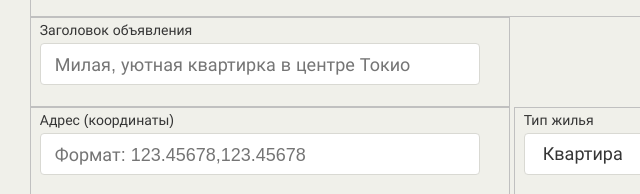
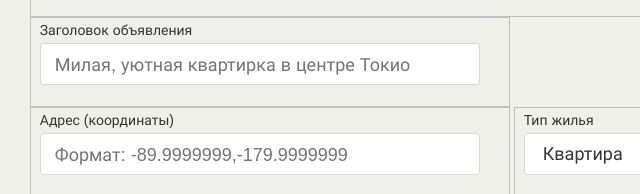
Before and after one commit to htmlacademy-javascript/1895687-keksobooking-25, a website with bundled scripts: page index.html in a window 1280 px wide. Shown: the part 840-1034 px from the top of the page, 92-732 px from the left. Built offline with nearby package versions, Linux system fonts and the light colour scheme.

Commit message:
исправлен формат заполнения адреса

```diff
--- a/index.html
+++ b/index.html
@@ -93,8 +93,9 @@
         </fieldset>
         <fieldset class="ad-form__element ad-form__element--wide">
           <label class="ad-form__label" for="address">Адрес (координаты)</label>
-          <input id="address" name="address" type="text" pattern="[\d]{1,3}.[\d]{5,7},[\d]{1,3}.[\d]{5,7}"
-          placeholder="Формат: 123.45678,123.45678" required>
+          <input id="address" name="address" type="text" required
+          pattern="-?[0-8]?\d.\d{1,7},-?([0-1]?[0-8]\d|\d{1,2}).\d{1,7}"
+          placeholder="Формат: -89.9999999,-179.9999999">
         </fieldset>
         <fieldset class="ad-form__element">
           <label class="ad-form__label" for="type">Тип жилья</label>
```
